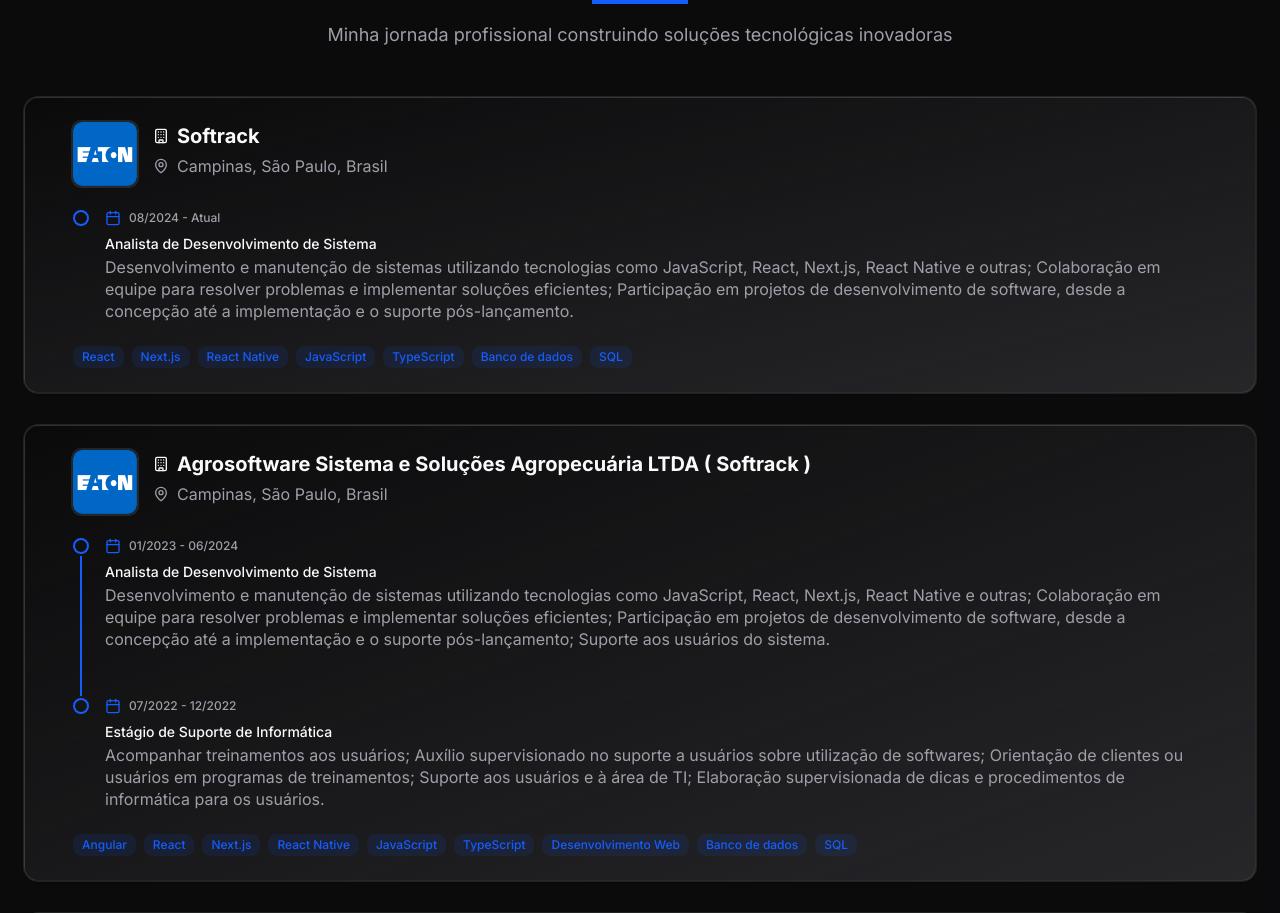
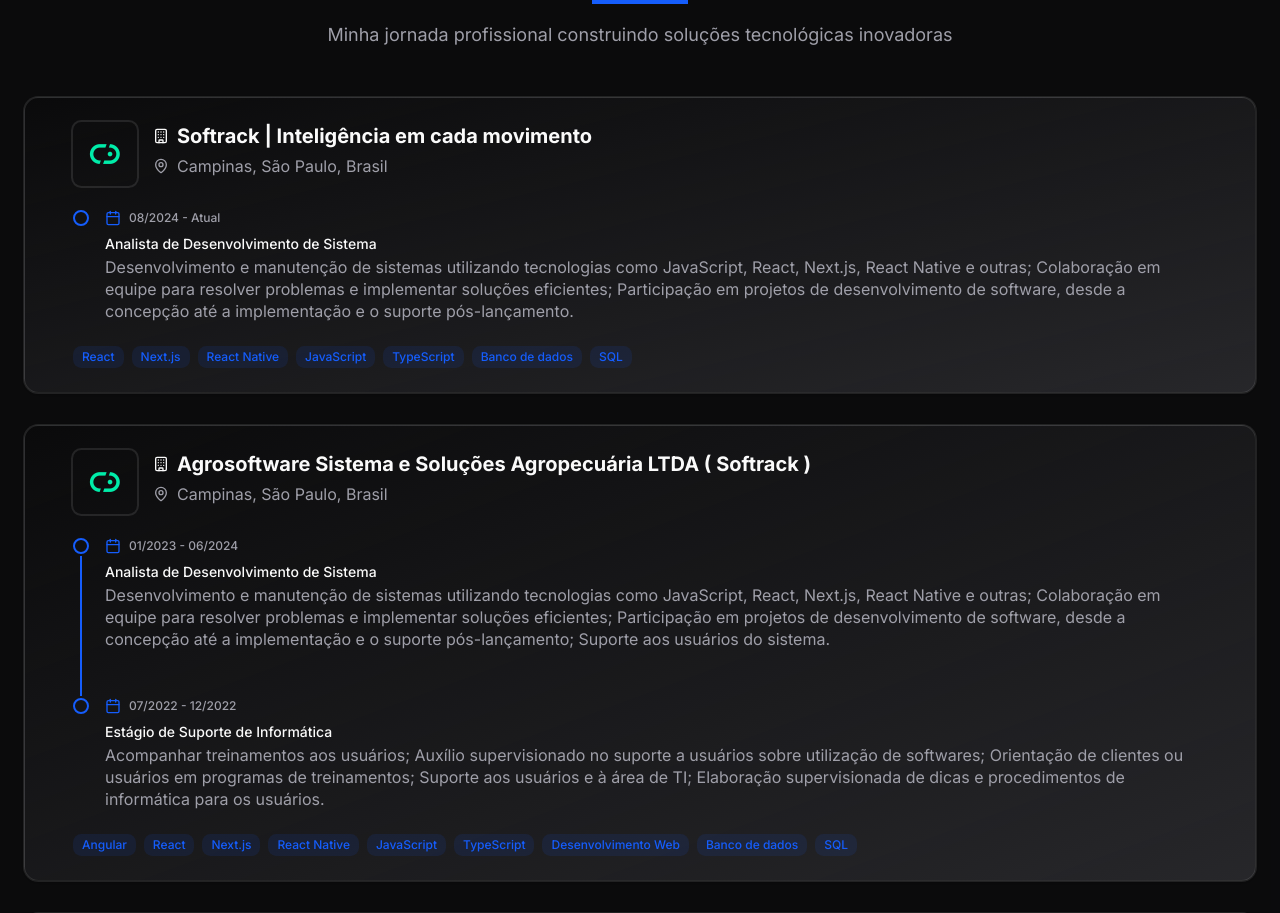
Before and after one commit to PauloHCdosReis/Portfolio, a Next.js app: page / in a window 1280 px wide. Shown: the part 1660-2573 px from the top of the page. Built offline with nearby package versions, Linux system fonts and the light colour scheme; no server answers.

Commit message:
Corrigindo importações

```diff
--- a/src/app/(AboutSection)/index.tsx
+++ b/src/app/(AboutSection)/index.tsx
@@ -1,4 +1,4 @@
-import { habilidades, informacoes } from "@data/informações";
+import { habilidades, informacoes } from "@data/index";
 import { Card, CardContent } from "@components/ui/card";
 import Icon from "@components/icon";
 
--- a/src/app/(HeroSection)/index.tsx
+++ b/src/app/(HeroSection)/index.tsx
@@ -1,5 +1,5 @@
 import Icon from "@components/icon";
-import { contato, informacoes } from "@data/informações";
+import { contato, informacoes } from "@data/index";
 import { Button } from "@components/ui/button";
 import { Avatar, AvatarFallback, AvatarImage } from "@/components/ui/avatar";
 import Link from "next/link";
--- a/src/data/experiencia.ts
+++ b/src/data/experiencias.ts
@@ -1,11 +1,12 @@
 import { experienciaType } from "@ts/index";
 import EatonLogo from "@public/logos/eatonlogo.png";
+import SoftrackLogo from "@public/logos/softracklogo.png";
 
 export const experiencias: experienciaType[] = [
   {
-    empresa: "Softrack",
+    empresa: "Softrack | Inteligência em cada movimento",
     iniciais: "SF",
-    logo: EatonLogo,
+    logo: SoftrackLogo,
     localizacao: "Campinas, São Paulo, Brasil",
     competencias: [
       "React",
@@ -31,7 +32,7 @@
   {
     empresa: "Agrosoftware Sistema e Soluções Agropecuária LTDA ( Softrack )",
     iniciais: "AG",
-    logo: EatonLogo,
+    logo: SoftrackLogo,
     localizacao: "Campinas, São Paulo, Brasil",
     competencias: [
       "Angular",
--- a/src/data/index.ts
+++ b/src/data/index.ts
@@ -1,4 +1,4 @@
 export * from "./themes";
-export * from "./informações";
+export * from "./informacoes";
 export * from "./links";
-export * from "./experiencia";
+export * from "./experiencias";
```
Also changed, not shown: src/components/header/title.tsx (+1 -6 lines), public/logos/softracklogo.png (added), src/data/certificados.ts (added), src/data/informacoes.ts (renamed from src/data/informações.ts).
